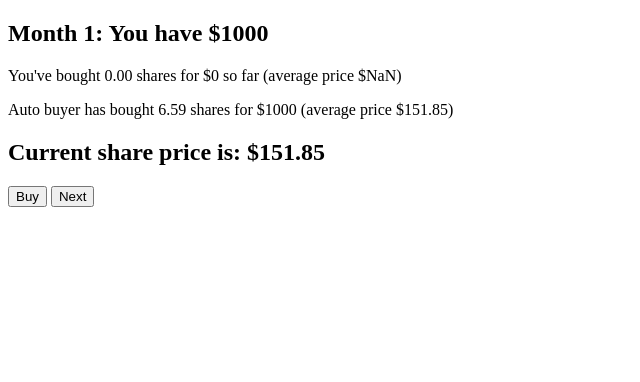
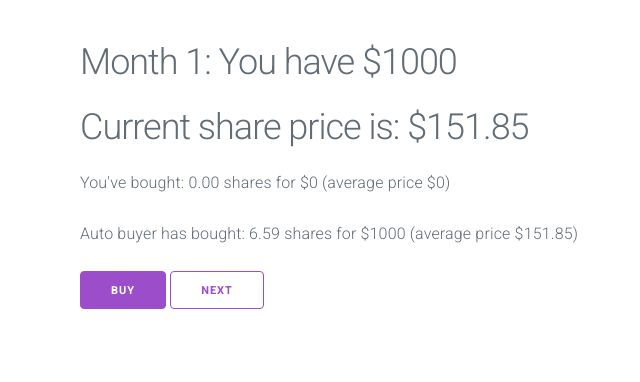
Before and after one commit to siyant/market-timing-simulator, a plain HTML site: page index.html in a window 1280 px wide. Shown: the whole page, without its empty margins (0-640 px from the left). Drawn offline with nearby package versions, Linux system fonts and the light colour scheme.

Commit message:
Add Milligram css

```diff
--- a/index.html
+++ b/index.html
@@ -7,19 +7,32 @@
   <title>Market Timing Simulator</title>
   <meta name="description" content="Market Timing Simulator">
   <meta name="author" content="Si-Yan">
+
+  <!-- Google Fonts -->
+  <link rel="stylesheet" href="https://fonts.googleapis.com/css?family=Roboto:300,300italic,700,700italic">
+
+  <!-- CSS Reset -->
+  <link rel="stylesheet" href="https://cdnjs.cloudflare.com/ajax/libs/normalize/8.0.1/normalize.css">
+
+  <!-- Milligram CSS -->
+  <link rel="stylesheet" href="https://cdnjs.cloudflare.com/ajax/libs/milligram/1.4.1/milligram.css">
+
 </head>
 
 <body>
+<div class="container" style="padding: 4rem 0;">
   <h2 id="cash"></h2>
+  <h2 id="price"></h2>
+
   <p id="status"></p>
   <p id="autoStatus"></p>
 
-  <h2 id="price"></h2>
 
   <button id="buy">Buy</button>
-  <button id="next">Next</button>
+  <button id="next" class="button-outline">Next</button>
 
-  <h2 id="result"></h2>
+  <h4 id="result"></h4>
+</div>
 
   <script src="script.js"></script>
 </body>
--- a/script.js
+++ b/script.js
@@ -69,10 +69,10 @@ function updateUi() {
   else buyEl.disabled = false
 
   const usedCash = (timeIndex+1) * CASH_UNIT - cash
-  statusEl.innerHTML = `You've bought ${numSharesBought.toFixed(2)} shares for $${usedCash} so far (average price $${(usedCash/numSharesBought).toFixed(2)})`
+  statusEl.innerHTML = `You've bought: ${numSharesBought.toFixed(2)} shares for $${usedCash} (average price $${numSharesBought ? (usedCash/numSharesBought).toFixed(2) : '0'})`
 
   const autoUsedCash = (timeIndex+1) * CASH_UNIT
-  autoStatusEl.innerHTML = `Auto buyer has bought ${autoNumSharesBought.toFixed(2)} shares for $${autoUsedCash} (average price $${(autoUsedCash/autoNumSharesBought).toFixed(2)})`
+  autoStatusEl.innerHTML = `Auto buyer has bought: ${autoNumSharesBought.toFixed(2)} shares for $${autoUsedCash} (average price $${(autoUsedCash/autoNumSharesBought).toFixed(2)})`
 
   priceEl.innerHTML = `Current share price is: $${currentPrice}`
 
```
